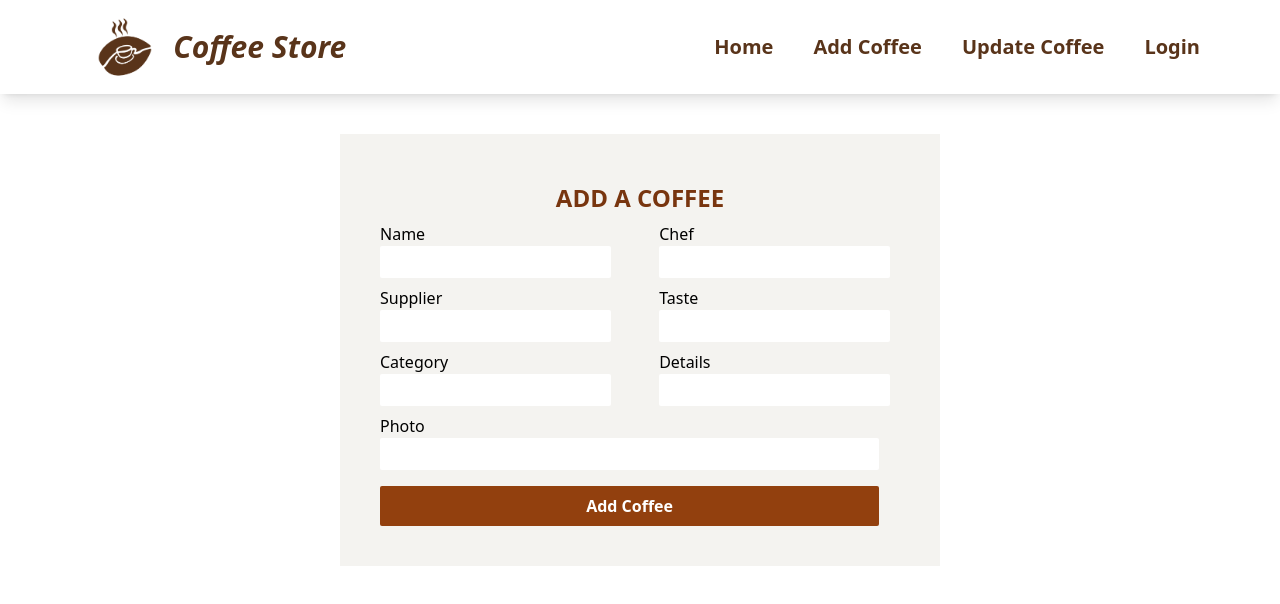
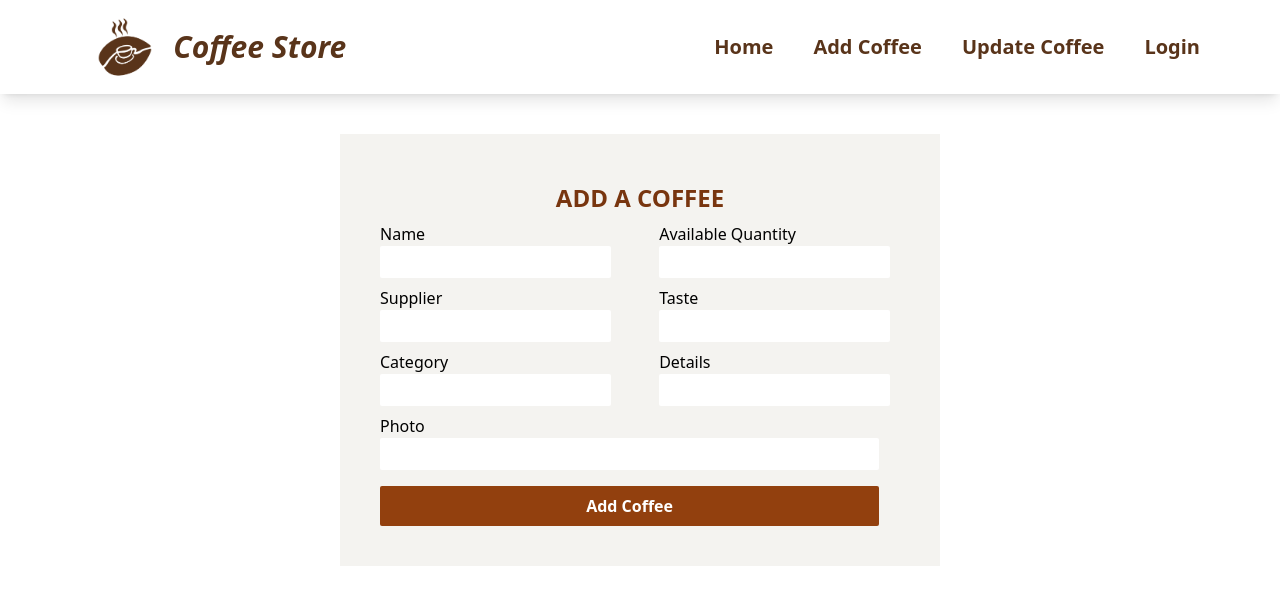
Before and after one commit to anupamahalder/coffee-store-client-side, a React (Vite) app: page /addcoffee in a window 1280 px wide. Shown: the top 604 px of the page. Built offline with nearby package versions, Linux system fonts and the light colour scheme.

Commit message:
Added banner to home page and a catchy line

```diff
--- a/src/Pages/Home/Home.jsx
+++ b/src/Pages/Home/Home.jsx
@@ -1,8 +1,9 @@
 
 const Home = () => {
     return (
-        <div>
-            <h1>Home</h1>
+        <div className="max-w-[1300px] min-h-screen">
+            <img className="h-[80vh] brightness-50 object-cover object-center w-full" src="https://images.unsplash.com/photo-1459755486867-b55449bb39ff?auto=format&fit=crop&q=80&w=1469&ixlib=rb-4.0.3&ixid=M3wxMjA3fDB8MHxwaG90by1wYWdlfHx8fGVufDB8fHx8fA%3D%3D" alt="" />
+            <h1 className="absolute top-1/2 left-96 text-center font-semibold text-3xl text-white italic">Sip Our Coffee to Make Your Face Happy!</h1>
         </div>
     );
 };
--- a/src/components/AddCoffee.jsx
+++ b/src/components/AddCoffee.jsx
@@ -7,13 +7,13 @@ const AddCoffee = () => {
         const name = form.name.value;
         const supplier = form.supplier.value;
         const category = form.category.value;
-        const chef = form.chef.value;
+        const availableQuantity = form.availableQuantity.value;
         const taste = form.taste.value;
         const details = form.details.value;
         const photo = form.photo.value;
 
         // create an object
-        const coffeeData = {name, supplier, category, chef, taste, details, photo};
+        const coffeeData = {name, supplier, category, availableQuantity, taste, details, photo};
         console.log(coffeeData);
         // send data to server
         fetch('http://localhost:5050/coffee',{
@@ -53,8 +53,8 @@ const AddCoffee = () => {
                     <input className="hover:outline rounded-sm py-1 mb-2" type="text" name="category"  />
                 </div>
                 <div className="text-left text-gray-600">
-                    <label htmlFor="chef" className="text-left text-black">Chef </label> <br />
-                    <input className="hover:outline rounded-sm py-1 mb-2" type="text" name="chef"  />
+                    <label htmlFor="chef" className="text-left text-black">Available Quantity </label> <br />
+                    <input className="hover:outline rounded-sm py-1 mb-2" type="text" name="availableQuantity"  />
                     <label htmlFor="taste" className="text-left text-black">Taste </label> <br />
                     <input className="hover:outline rounded-sm py-1 mb-2" type="text" name="taste" required />
                     <label htmlFor="details" className="text-left text-black">Details </label> <br />
```
